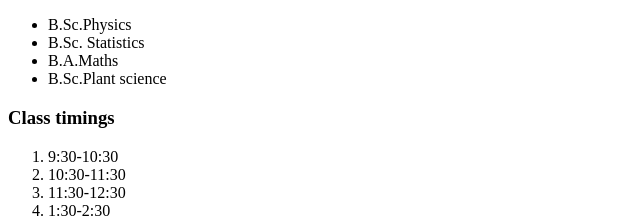
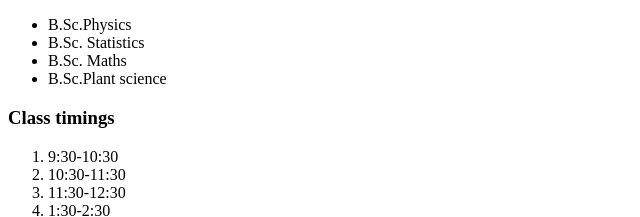
Before and after one commit to vishnu-pt/webpage, a plain HTML site: page index.html in a window 1280 px wide. Shown: the part 684-901 px from the top of the page, 0-640 px from the left. Drawn offline with Linux system fonts and the light colour scheme.

Commit message:
Update index.html

```diff
--- a/index.html
+++ b/index.html
@@ -24,7 +24,7 @@
      <ul>
     <li>B.Sc.Physics</li>
     <li>B.Sc. Statistics</li>
-    <li>B.A.Maths</li>
+    <li>B.Sc. Maths</li>
     <li>B.Sc.Plant science</li>
     </ul>
     <h3> Class timings </h3>
```
